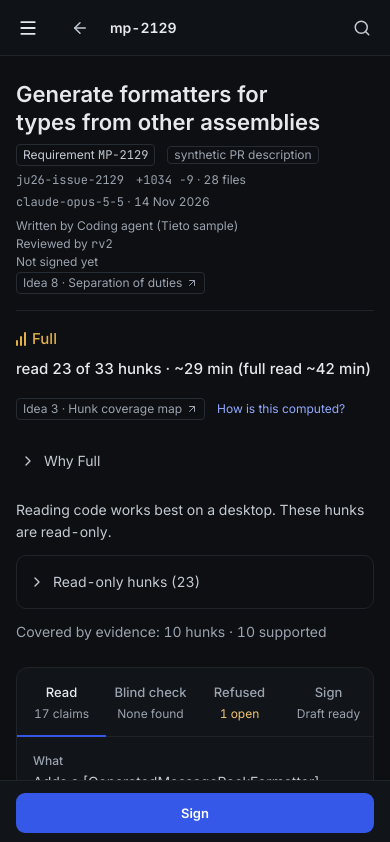
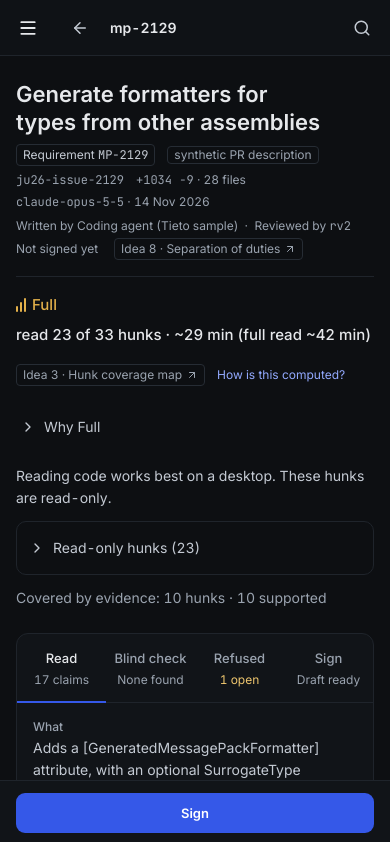
Before and after one commit to miska-voutilainen/junction-2026, a Next.js app: page /changes/mp-2129 in a window 390 px wide. Shown: the top 842 px of the page. Built offline with nearby package versions, Linux system fonts and the light colour scheme.

Commit message:
style(app): let the roles line wrap on phones instead of stacking

```diff
--- a/src/components/RolesLine.tsx
+++ b/src/components/RolesLine.tsx
@@ -6,9 +6,9 @@ import { cn } from "@/lib/utils";
 /**
  * Who did what on a change: "Written by <author agent> · Reviewed by <reviewer
  * version> · Signed by <owner>". The author never checks its own work (idea 8):
- * three different parties. Below 760 px the roles stack one per line with no
- * separators; from 760 px they share a line. Each "role name" pair stays whole
- * unless one alone is wider than the line.
+ * three different parties. The roles share a line and wrap at any width (a
+ * stack of one role per line made the phone header twice as tall). Each
+ * "role name" pair stays whole unless one alone is wider than the line.
  *
  * The "·" is drawn before each pair, shifted left so it sits in the gap. When a
  * pair wraps to a new line its dot lands left of the container and is clipped
@@ -31,7 +31,7 @@ export function RolesLine({
 }>) {
   return (
     <span className={cn("block [clip-path:inset(-4px_-4px_-4px_0)]", className)}>
-      <span className="flex min-w-0 flex-col gap-y-0.5 compact:-ml-4 compact:flex-row compact:flex-wrap compact:items-center compact:gap-y-1">
+      <span className="-ml-4 flex min-w-0 flex-row flex-wrap items-center gap-y-1">
         <Role>Written by {authorAgent}</Role>
         {reviewerVersion !== null && (
           <>
@@ -43,7 +43,7 @@ export function RolesLine({
         )}
         <span className="sr-only">, </span>
         <Role>{signerText(signer)}</Role>
-        <span className="compact:pl-4">
+        <span className="pl-4">
           <IdeaLabel n={8} />
         </span>
       </span>
@@ -64,10 +64,10 @@ function signerText(signer: SignerState): ReactNode {
   }
 }
 
-/** One "role name" pair; the separator before it is decoration, drawn only when the roles share a line. */
+/** One "role name" pair; the separator before it is decoration, clipped when the pair starts a line. */
 function Role({ children }: Readonly<{ children: ReactNode }>) {
   return (
-    <span className="relative min-w-0 [overflow-wrap:anywhere] compact:max-w-full compact:pl-4 compact:before:absolute compact:before:left-1.5 compact:before:content-['·']">
+    <span className="relative max-w-full min-w-0 pl-4 [overflow-wrap:anywhere] before:absolute before:left-1.5 before:content-['·']">
       {children}
     </span>
   );
```
